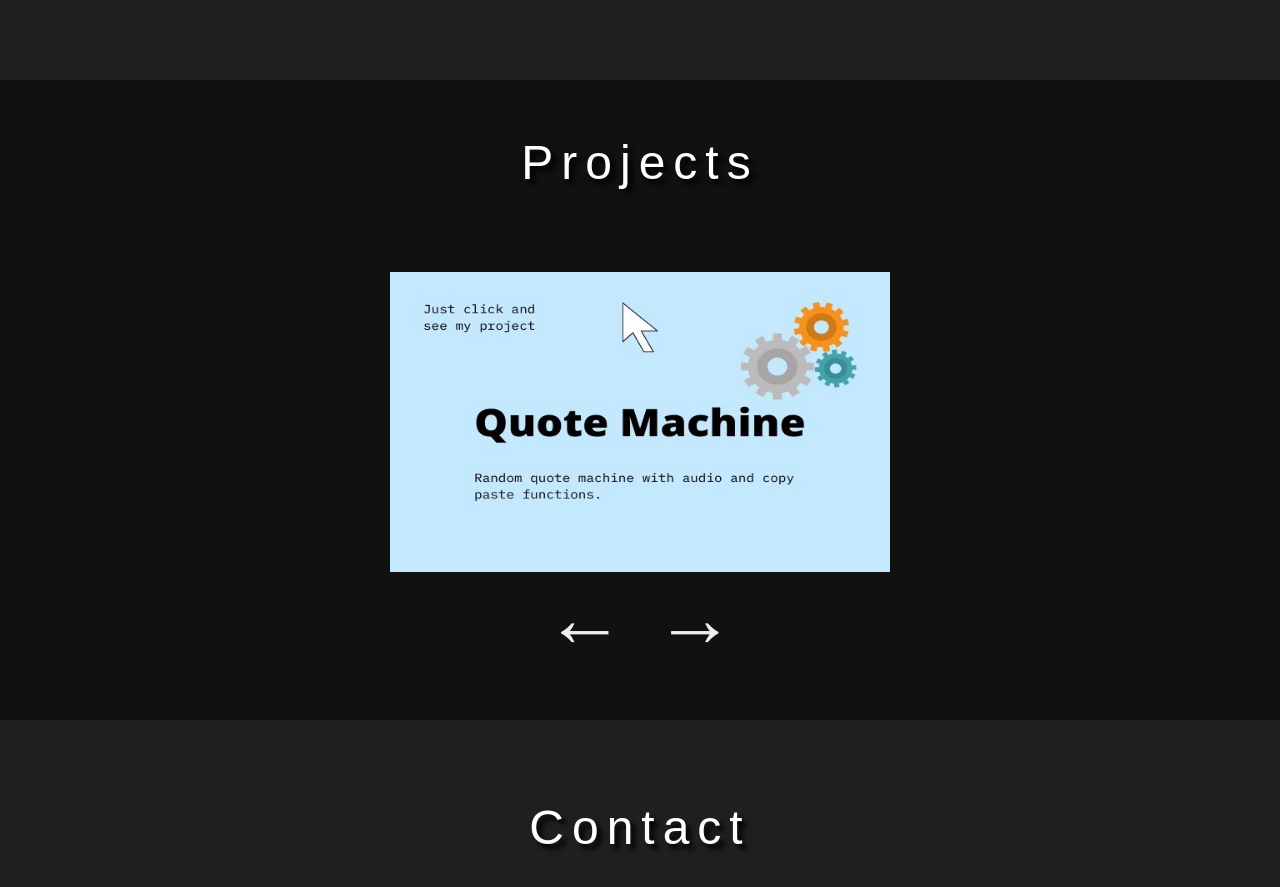
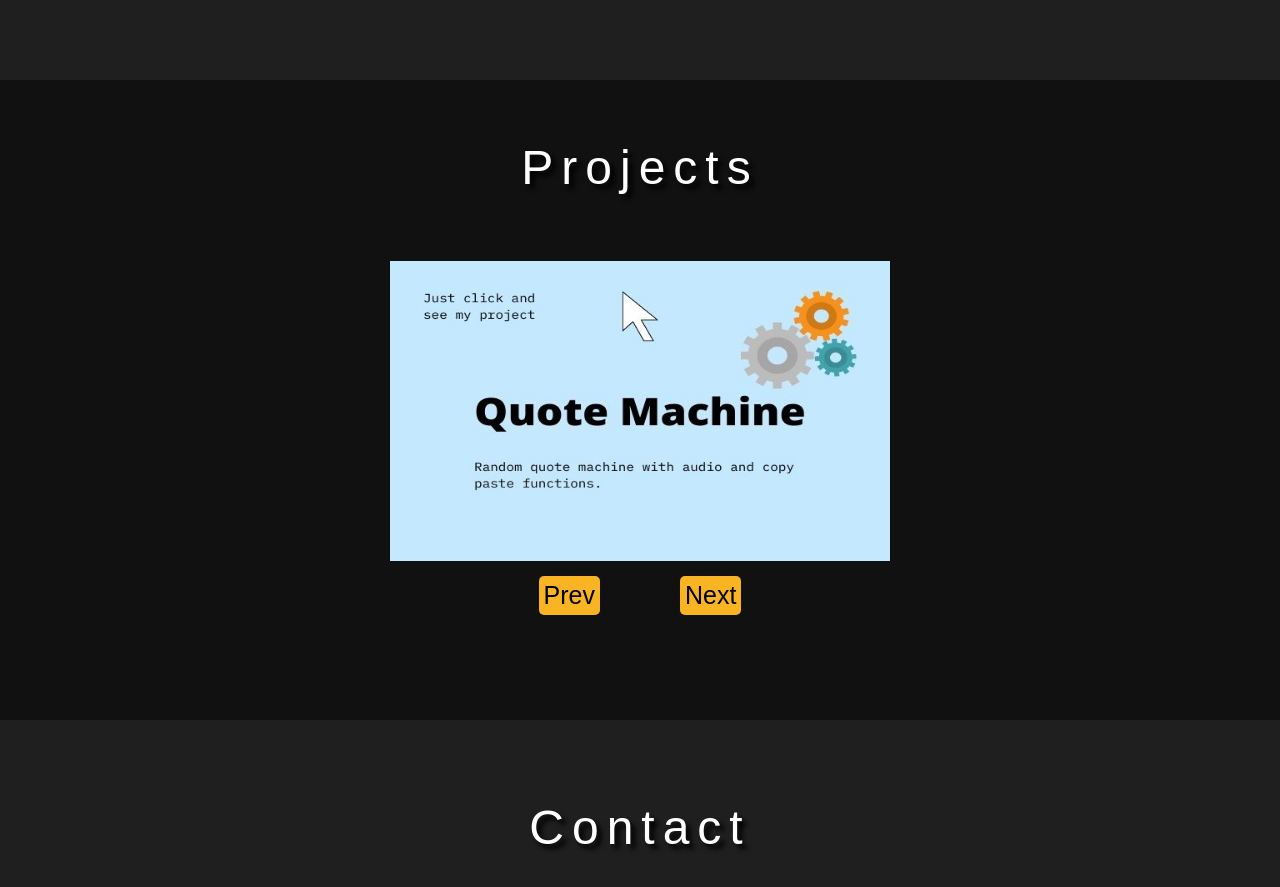
Before and after one commit to camijam/camilo-web, a plain HTML site: page index.html in a window 1280 px wide. Shown: the part 800-1687 px from the top of the page. Drawn offline with Linux system fonts and the light colour scheme.

Commit message:
bottons-update 16/3

```diff
--- a/blog.js
+++ b/blog.js
@@ -1,3 +1,4 @@
+
 const items = document.querySelectorAll('img');
 const nbSlide = items.length;
 const suivant = document.querySelector('.right');
--- a/index.html
+++ b/index.html
@@ -62,39 +62,15 @@
         <a href="album/album.html"><img src="imagenes-web/album.jpg"></a>
     </div>
 
-    <div class="cont-btn">
-        <div class="btn-nav left">←</div>
-        <div class="btn-nav right">→</div>
+<!--botones-->
+
+    <div class="btn-container">
+        <button class="btn left">Prev</button>
+        <button class="btn right">Next</button>
     </div>
 
 </div>
 
-<!--
-<section class="section-2" id="projects">
-    <h1 class="section-heading">Projects</h1>
-    <div class="card-container">
-    <div class="card">
-        <h3 class="card-name"><a href="cocina-nana/nana.html">Kitchen flavors</a></h3>
-    </div>
-    <div class="card">
-        <h3 class="card-name"><a href="procedure-page/procedure_JS.html">Technical documentation</a></h3>
-    </div>
-    <div class="card">
-        <h3 class="card-name"><a href="landing-page/chef.html">Product landing</a></h3>
-    </div>
-    <div class="card">
-        <h3 class="card-name"><a href="calculadora/calcul.html">Calculator</a></h3>
-    </div>
-    <div class="card">
-        <h3 class="card-name"><a href="Quote/quote.html">Quote machine</a></h3>
-    </div>
-
-</div>
-
-    </section>
-</section>
-
--->
 
 <!--end section 2-->
 
--- a/style.css
+++ b/style.css
@@ -222,7 +222,6 @@
 
 /*section 2*/
 
-
 .section-2{
     width: 100%;
     height: 40rem;
@@ -232,7 +231,7 @@
 }
 
 .section-heading.Projects{
-    margin-top: 5px;
+    margin-top: 10px;
 }
 
 .slider {
@@ -242,8 +241,7 @@
 
 .slider img{
     max-width:100%;
-    /*margin-left: 260px; /*no es la mejor forma pero bueno..*/
-    margin-top: 2rem;
+    margin-top: 1rem;
     display: none;
 }
 
@@ -268,76 +266,31 @@ img.active{
     }
 }
 
-.cont-btn {
-    /*max-width:70%;
-    margin-top: -50px;
+/*botones*/
+
+.btn-container {
     height: auto;
-    margin-left: 160px; /*no es la mejor forma pero bueno..*/
-    margin-top:-50px;
-    border: 1px solid  rgb(17, 17, 17);
     display: flex;
     justify-content: center;
 }
 
-.btn-nav {
-    font-size: 80px;
-    margin: 0 15px;
+.btn {
+    font-size: 25px;
+    margin: 0 40px;
     cursor:pointer;
-    color: #eee;
-    transition: 1s;
+    color: black;
+    background-color: rgb(248, 180, 34);
+    border: none;
+    padding: 5px;
+    border-radius: 5px;
+    margin-top: -35px;
 }
 
-.btn-nav:hover{
-    color:rgb(189, 101, 2);
-}
-/*
-.section-2{
-    width: 100%;
-    height: 100vh;
-    background-color: rgb(17, 17, 17);
-    display:flex;
-    flex-direction: column;
-    justify-content: space-between;
-    padding: 10rem 0;
+.btn:hover{
+    filter: brightness(2);
 }
 
-.card-container{
-    display: flex;
-    flex-wrap: wrap;
-    align-items: center;
-    justify-content: space-evenly;
-}
 
-.card {
-    width:15rem;
-    height:15rem;
-    background-color: #a79a2d;
-    padding: 2rem;
-    display:flex;
-    flex-direction: column;
-    align-items: center;
-    box-shadow: 1rem 1rem 1rem;
-    position:relative;
-    transition: transform 1s box-shadow .5s;
-    justify-content: center;
-}
-
-.card:hover {
-    transform: translateY(-1rem);
-    box-shadow: 2rem 2rem 2rem black;
-    cursor: pointer;
-}
-
-.card-name a{
-    font-family: 'Nunito'; sans-serif;
-    text-decoration: none;
-    font-size: 1.3rem;
-    font-weight: 900;
-    color: #111;
-    margin: 2rem 3;
-}
-
-*/
 
 /*end section 2*/
 
```
